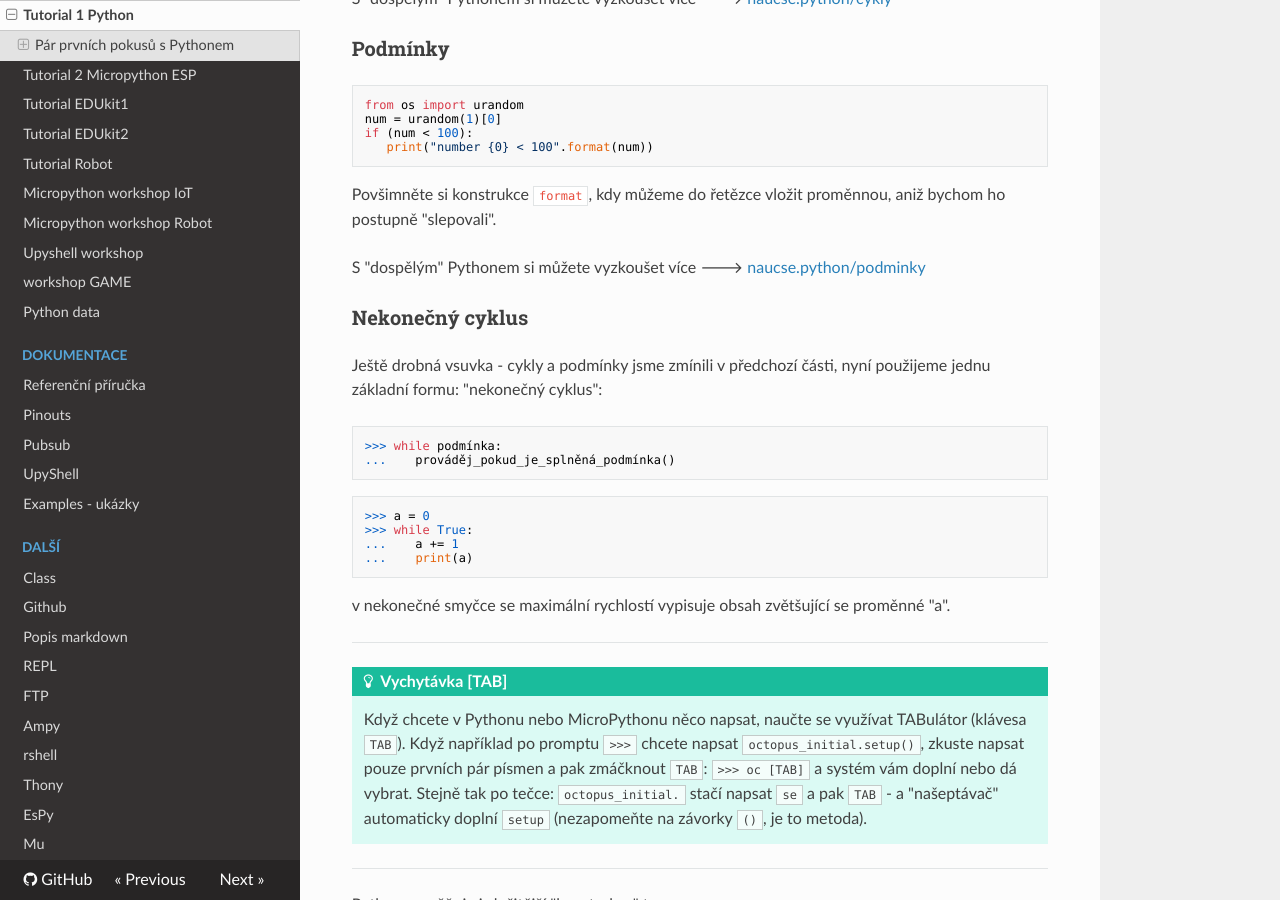
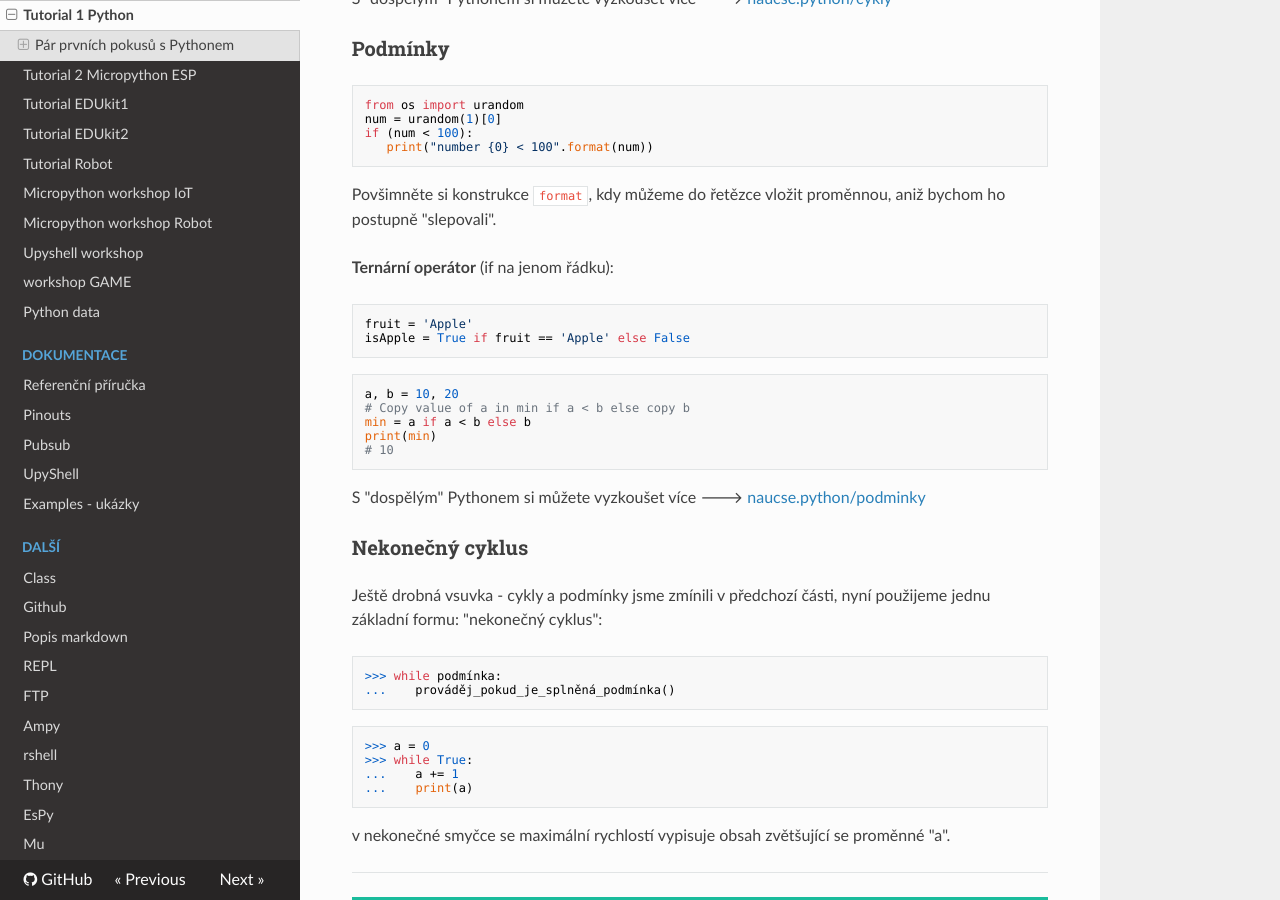
Before and after one commit to octopuslab-cz/docs_octopuslab_cz, an MkDocs documentation site: the page built from docs/tutorial1-python.md, in a window 1280 px wide and 900 px high, scrolled down 3861 px. Built offline with MkDocs 1.6.1, drawn with Linux system fonts in a browser that asks for light colours; nearby versions of some CDN libraries.

Commit message:
ternary op.

````diff
--- a/docs/tutorial1-python.md
+++ b/docs/tutorial1-python.md
@@ -259,6 +259,22 @@ if (num < 100):
 
 Povšimněte si konstrukce `format`, kdy můžeme do řetězce vložit proměnnou, aniž bychom ho postupně "slepovali".
 
+
+**Ternární operátor** (if na jenom řádku):
+
+```python
+fruit = 'Apple'
+isApple = True if fruit == 'Apple' else False
+```
+
+```python
+a, b = 10, 20
+# Copy value of a in min if a < b else copy b
+min = a if a < b else b
+print(min)
+# 10
+```
+
 S "dospělým" Pythonem si můžete vyzkoušet více 🡒 [naucse.python/podminky](https://naucse.python.cz/course/pyladies/beginners/comparisons/)
 
 
````
